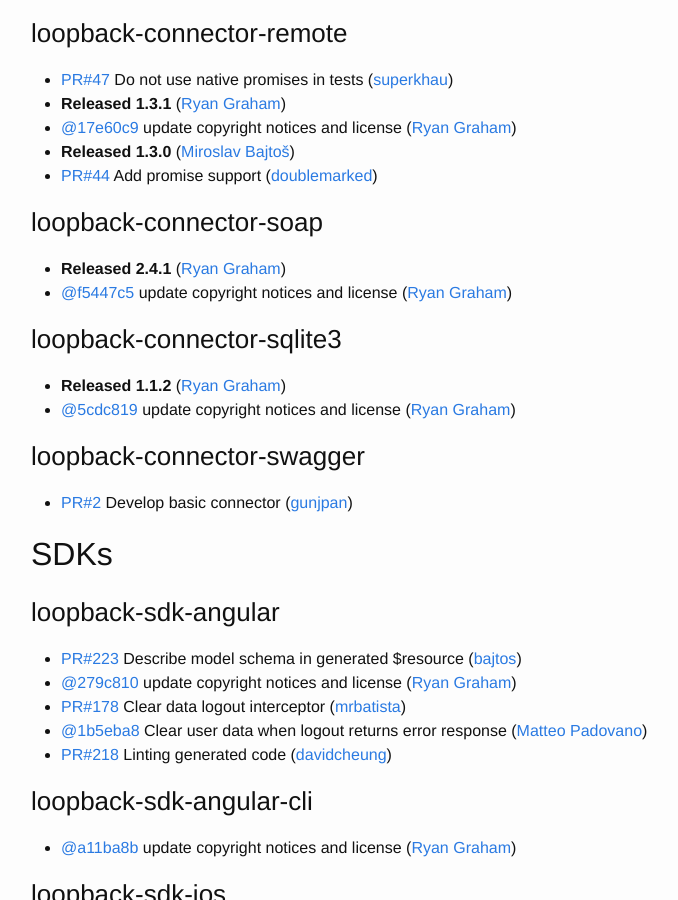
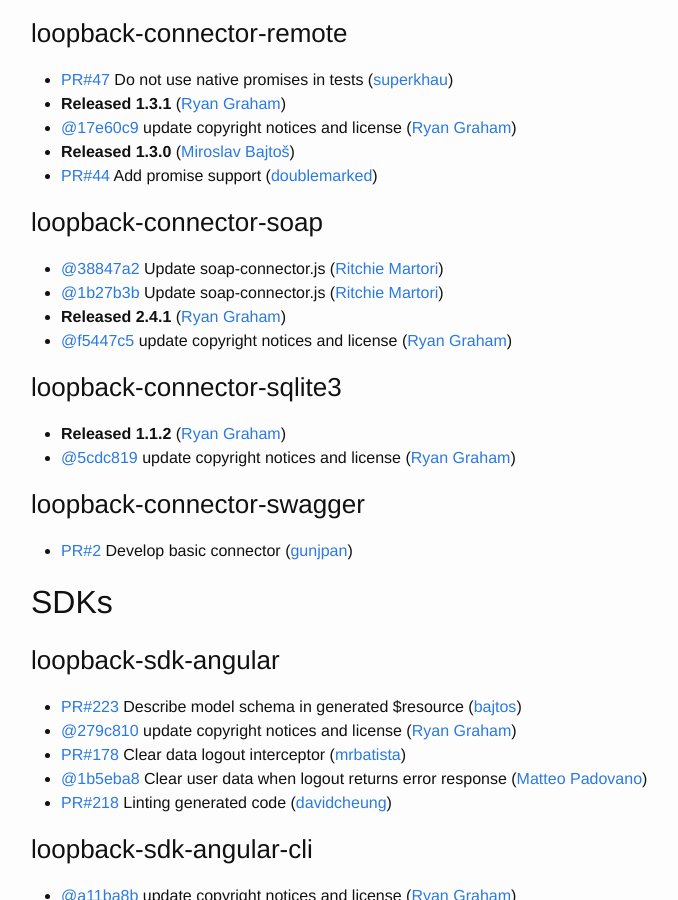
Before and after one commit to strongloop/loopback, a Jekyll site: the page built from index.md, in a window 1280 px wide and 900 px high, scrolled down 5145 px. Shown: the whole window, without its empty margins (239-917 px from the left). Built offline with Jekyll 4.4.1, drawn with Linux system fonts in a browser that asks for light colours.

Commit message:
Update changelog

```diff
--- a/index.md
+++ b/index.md
@@ -223,6 +223,8 @@
 
 
 ### loopback-connector-soap
+ * [@38847a2](https://github.com/strongloop/loopback-connector-soap/commit/38847a2607517d87da97fd91d778d8a9a0b47073) Update soap-connector.js ([Ritchie Martori](https://github.com/ritch))
+ * [@1b27b3b](https://github.com/strongloop/loopback-connector-soap/commit/1b27b3b3bf96fc52e5d10a30e8eb11b3313a9da8) Update soap-connector.js ([Ritchie Martori](https://github.com/ritch))
  * **Released 2.4.1** ([Ryan Graham](https://github.com/rmg))
  * [@f5447c5](https://github.com/strongloop/loopback-connector-soap/commit/f5447c5870603dd2a35cd5df9cfebda3eb3a1dd6) update copyright notices and license ([Ryan Graham](https://github.com/rmg))
 
```
